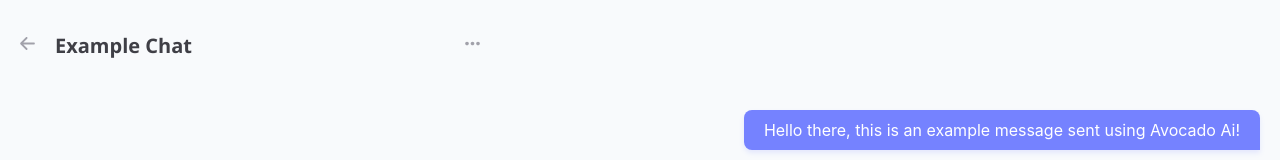
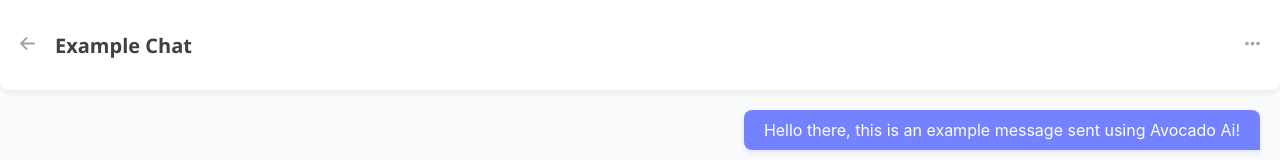
Before and after one commit to ryandotelliott/mindful-messenger, a React (Create React App) app in the folder app/: page / in a window 1280 px wide. Shown: the top 160 px of the page. Built offline with nearby package versions, Linux system fonts and the light colour scheme.

Commit message:
Add additional header styles

```diff
--- a/app/src/styles/GenericHeader.module.css
+++ b/app/src/styles/GenericHeader.module.css
@@ -1,11 +1,11 @@
 .container {
-    padding: 20px;
     display: flex;
     flex-direction: row;
     justify-content: space-between;
     align-items: center;
     min-height: 90px;
     max-height: 90px;
+    margin-bottom: 30px;
 }
 
 .header {
--- a/app/src/styles/NavigationHeader.module.css
+++ b/app/src/styles/NavigationHeader.module.css
@@ -6,7 +6,9 @@
     align-items: center;
     min-height: 90px;
     max-height: 90px;
-    max-width: 500px;
+    border-radius: 0px 0px 10px 10px;
+    box-shadow: 0px 4px 6px rgba(0, 0, 0, 0.05);
+    background-color: #fff;
 }
 
 .header {
```
